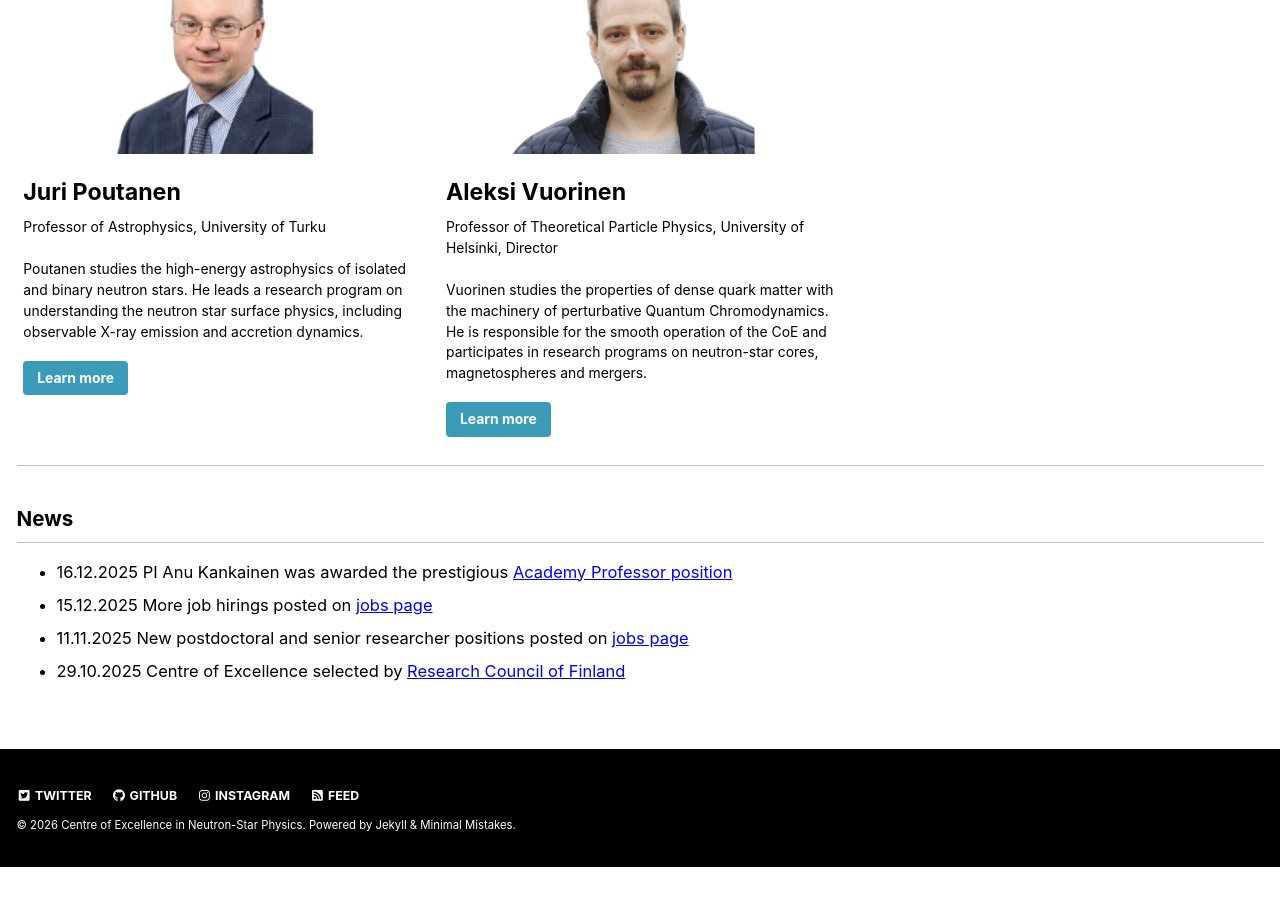
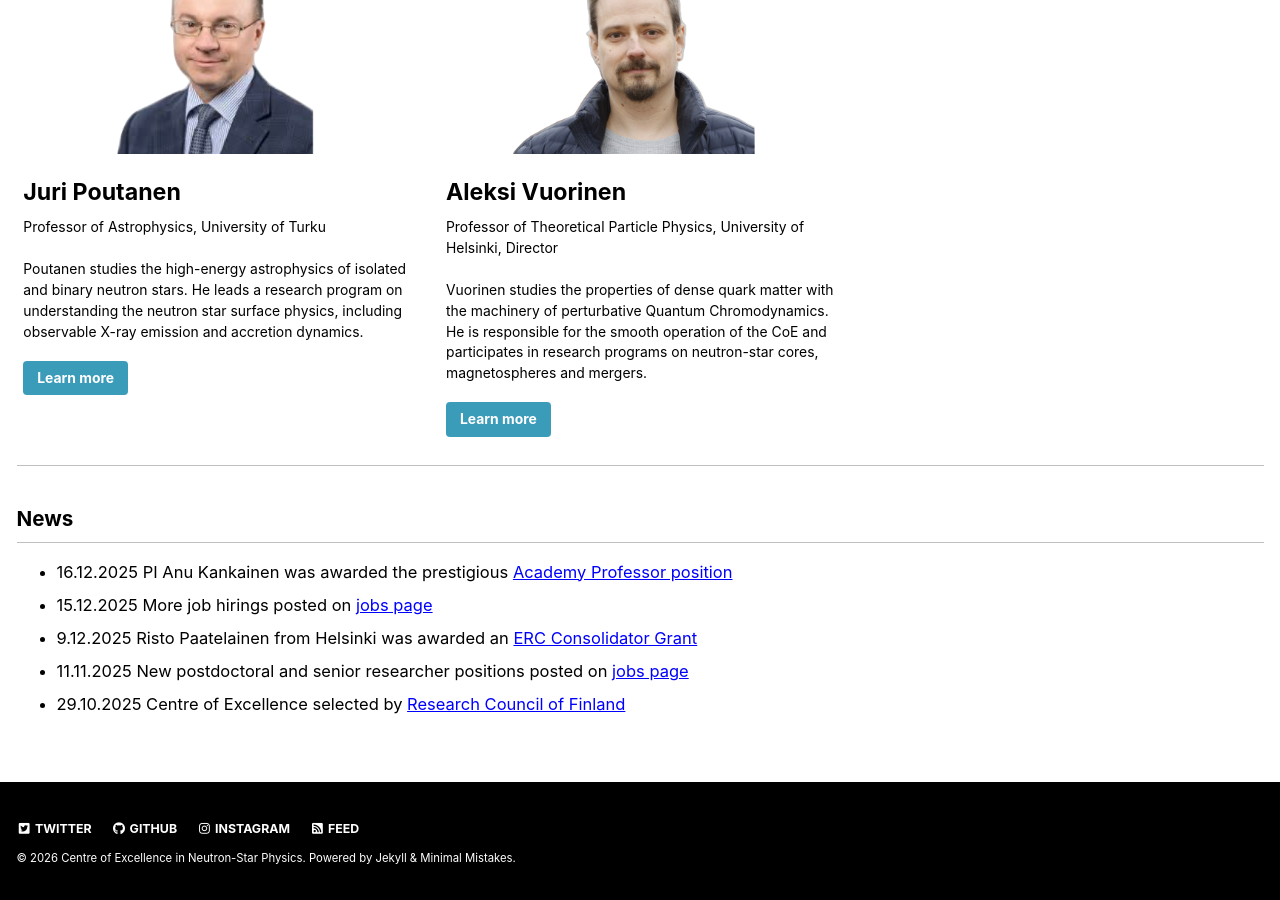
Before and after one commit to MiroPalmu/coe-website, a Jekyll site: the page built from index.md, in a window 1280 px wide and 900 px high, scrolled down 1545 px. Built offline with Jekyll 4.4.1, drawn with Linux system fonts in a browser that asks for light colours; cached includes are drawn as plain includes; comment, search, counter and statistics services are not loaded; before the commit the page ends 2412 px from its top, so only the background shows below that.

Commit message:
Update index.md

```diff
--- a/index.md
+++ b/index.md
@@ -73,5 +73,6 @@ The units granted Centre of Excellence status by the Research Council of Finland
 
 - 16.12.2025 PI Anu Kankainen was awarded the prestigious [Academy Professor position](https://www.jyu.fi/en/news/anu-kankainen-appointed-as-academy-professor)
 - 15.12.2025 More job hirings posted on [jobs page](/jobs)
+- 9.12.2025 Risto Paatelainen from Helsinki was awarded an [ERC Consolidator Grant](https://www.hip.fi/blog/2025/12/12/erc-consolidator-grant-awarded-to-strong-interaction-theorist/)
 - 11.11.2025 New postdoctoral and senior researcher positions posted on [jobs page](/jobs)
 - 29.10.2025 Centre of Excellence selected by [Research Council of Finland](https://www.aka.fi/en/about-the-rcf/whats-new/press-releases/2025/research-council-of-finland-selects-11-new-centres-of-excellence-in-research/)
```
